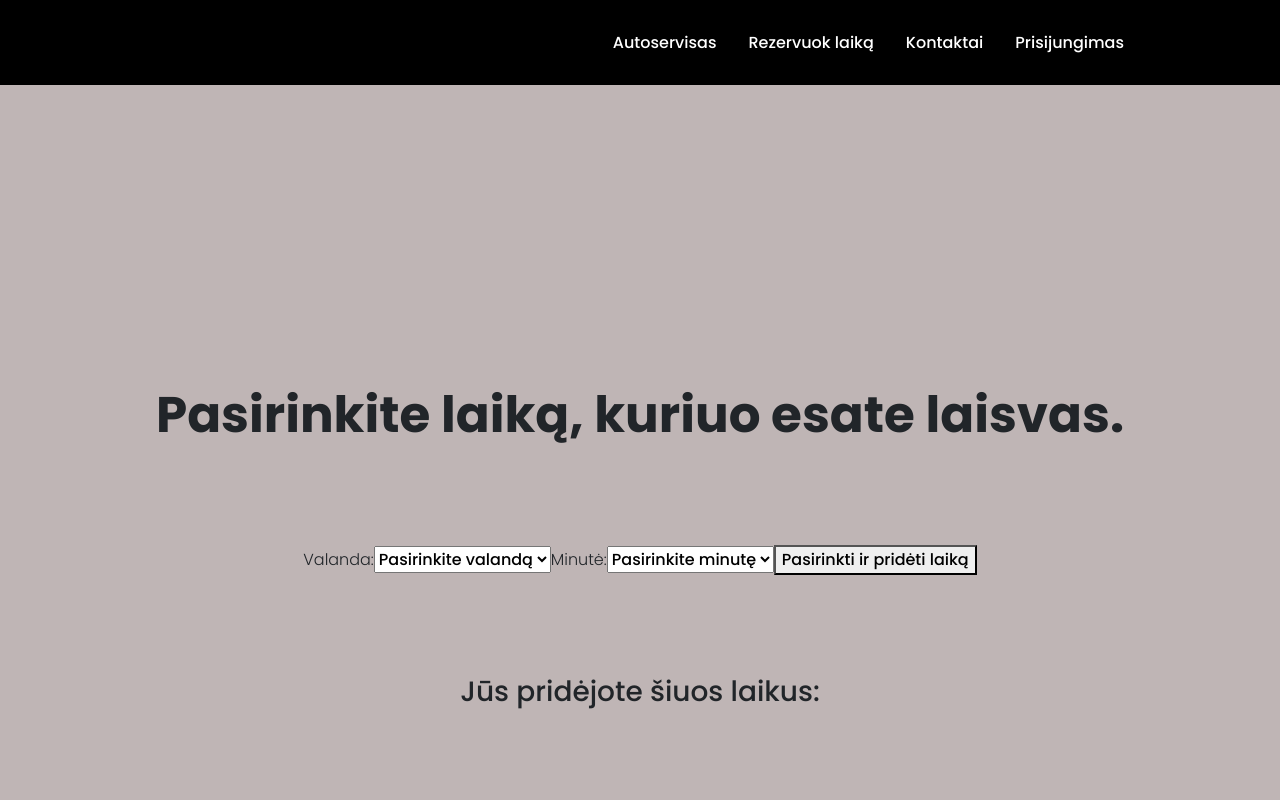
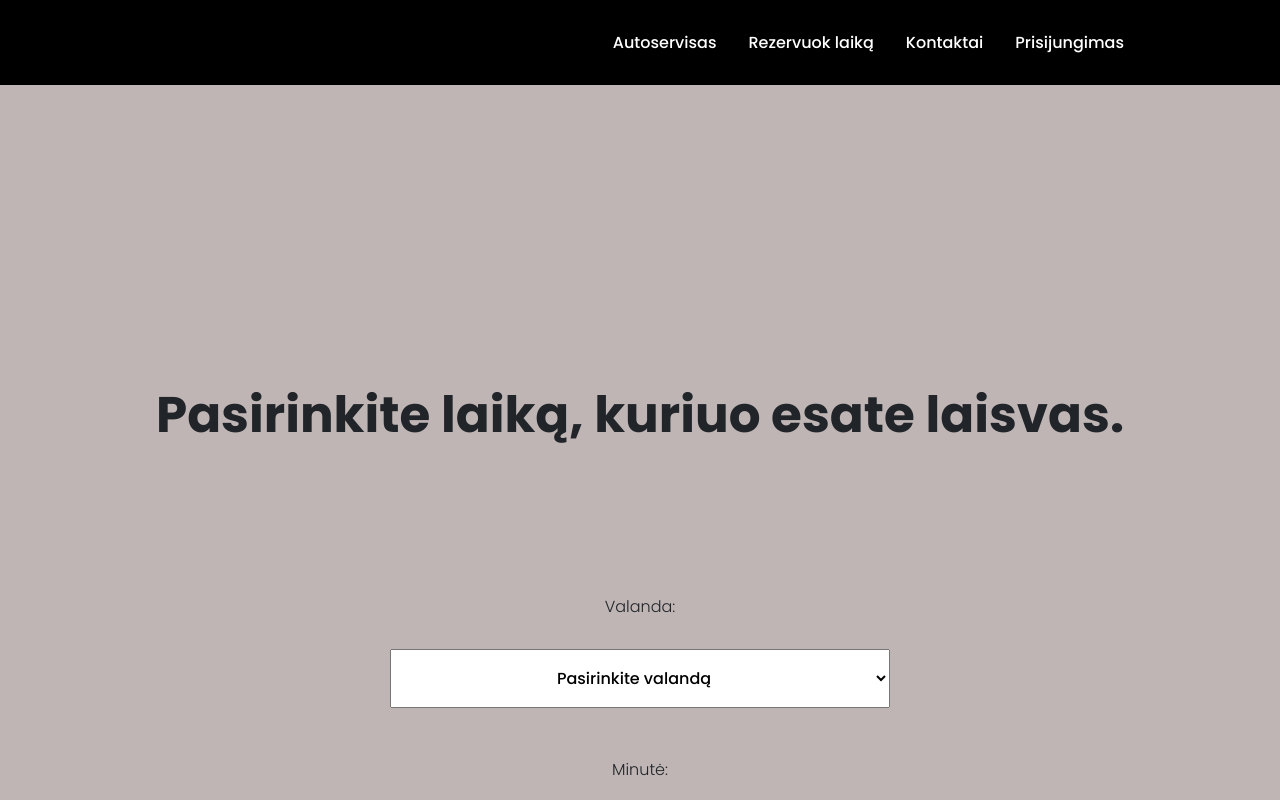
Before and after one commit to Sandruttee/autoservisas222e, a React (Create React App) app: page /AvailableTimeForm in a window 1280 px wide. Shown: the top 800 px of the page. Built offline with nearby package versions, Linux system fonts and the light colour scheme.

Commit message:
css adjust

```diff
--- a/src/pages/AvailableTimeForm.js
+++ b/src/pages/AvailableTimeForm.js
@@ -78,9 +78,13 @@ const Clock = ({ onTimeSelect, onAddTime }) => {
 
   return (
     <div className="clock">
-      <label htmlFor="hour">Valanda: </label>
+      <label htmlFor="hour" className="label-text">
+        Valanda:{" "}
+      </label>
+      <br />
       <select
         id="hour"
+        className="timeInput"
         value={selectedHour}
         onChange={(e) => setSelectedHour(e.target.value)}
       >
@@ -91,10 +95,15 @@ const Clock = ({ onTimeSelect, onAddTime }) => {
           </option>
         ))}
       </select>
+      <br />
 
-      <label htmlFor="minute">Minutė: </label>
+      <label htmlFor="minute" className="label-text">
+        Minutė:{" "}
+      </label>
+      <br />
       <select
         id="minute"
+        className="timeInput"
         value={selectedMinute}
         onChange={(e) => setSelectedMinute(e.target.value)}
       >
@@ -105,9 +114,12 @@ const Clock = ({ onTimeSelect, onAddTime }) => {
           </option>
         ))}
       </select>
-
-      <button className="clockButton" onClick={handleButtonClick}>
-        Pasirinkti ir pridėti laiką
+      <br />
+      <button
+        className="clockButton pasirinktiButton"
+        onClick={handleButtonClick}
+      >
+        Pasirinkti laiką
       </button>
     </div>
   );
--- a/src/pages/styling.css
+++ b/src/pages/styling.css
@@ -127,6 +127,24 @@ p {
 }
 
 .addedTimeButton {
+  margin-top: 30px;
+  width: 500px;
+  padding: 16px;
+  background-color: var(--background-black);
+  color: white;
+}
+.label-text {
+  margin-bottom: 30px;
+  margin-top: 50px;
+}
+
+.timeInput {
+  padding: 16px;
+  width: 500px;
+  text-align: center;
+}
+
+.pasirinktiButton {
   margin-top: 30px;
   width: 500px;
   padding: 16px;
```
